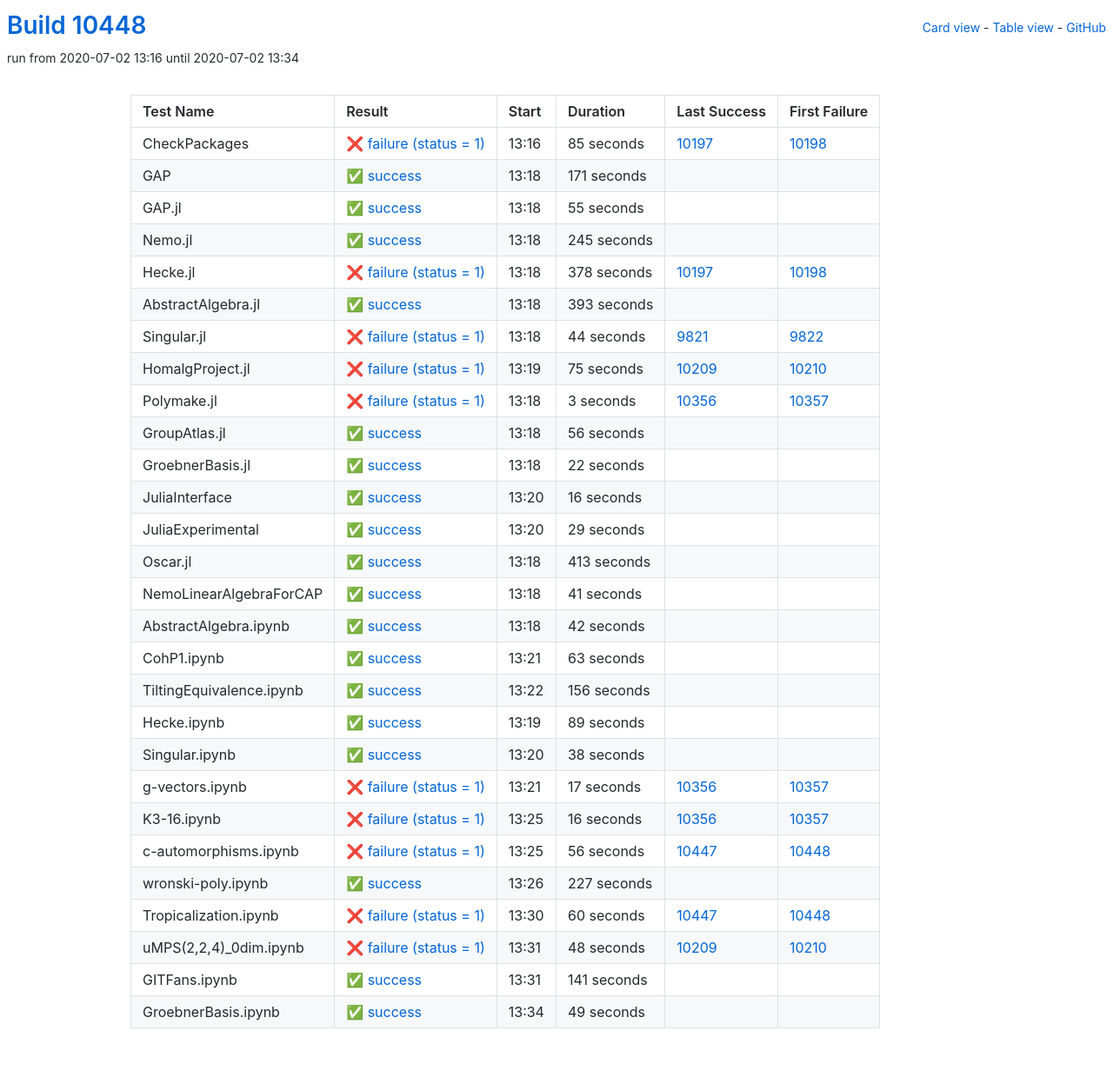
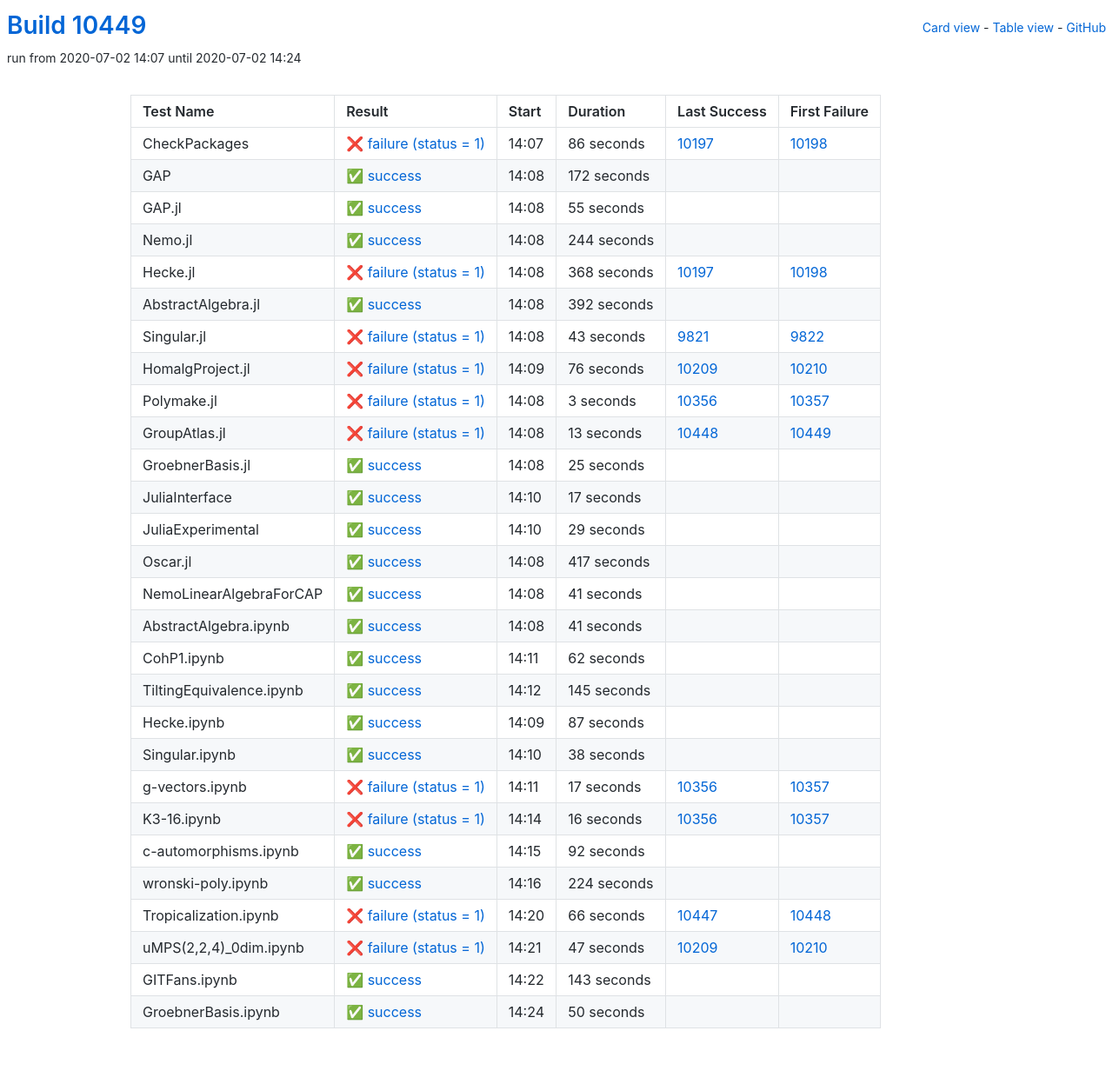
Before and after one commit to oscar-system/oscar-ci-status, a Jekyll site: the page built from table.html, in a window 1280 px wide. Shown: the whole page at 87% size. Built offline with Jekyll 4.4.1, drawn with Linux system fonts in a browser that asks for light colours.

Commit message:
Build #10449

```diff
--- a/_data/ci.yml
+++ b/_data/ci.yml
@@ -1,6 +1,6 @@
 ---
-build: 10448
-build_url: https://oscarci.mathematik.uni-kl.de/job/oscar/10448/
+build: 10449
+build_url: https://oscarci.mathematik.uni-kl.de/job/oscar/10449/
 job: oscar
 organization: oscar-system
 repo: oscar-ci-status
@@ -8,32 +8,32 @@
 tests:
 - name: CheckPackages
   id: checkpackages
-  log: https://oscarci.mathematik.uni-kl.de/job/oscar/10448/artifact/logs/build-10448/CheckPackages.log
-  start: 2020-07-02 13:16
+  log: https://oscarci.mathematik.uni-kl.de/job/oscar/10449/artifact/logs/build-10449/CheckPackages.log
+  start: 2020-07-02 14:07
   success: false
   exitcode: 1
   status: failure
-  duration: 85
+  duration: 86
   last_success: 10197
   last_success_url: https://oscarci.mathematik.uni-kl.de/job/oscar/10197/
   first_failure: 10198
   first_failure_url: https://oscarci.mathematik.uni-kl.de/job/oscar/10198/
 - name: GAP
   id: gap
-  log: https://oscarci.mathematik.uni-kl.de/job/oscar/10448/artifact/logs/build-10448/GAP.log
-  start: 2020-07-02 13:18
+  log: https://oscarci.mathematik.uni-kl.de/job/oscar/10449/artifact/logs/build-10449/GAP.log
+  start: 2020-07-02 14:08
   success: true
   exitcode: 0
   status: success
-  duration: 171
+  duration: 172
   last_success: false
   last_success_url:
   first_failure: false
   first_failure_url:
 - name: GAP.jl
   id: gap-jl
-  log: https://oscarci.mathematik.uni-kl.de/job/oscar/10448/artifact/logs/build-10448/GAP.jl.log
-  start: 2020-07-02 13:18
+  log: https://oscarci.mathematik.uni-kl.de/job/oscar/10449/artifact/logs/build-10449/GAP.jl.log
+  start: 2020-07-02 14:08
   success: true
   exitcode: 0
   status: success
@@ -44,68 +44,68 @@
   first_failure_url:
 - name: Nemo.jl
   id: nemo-jl
-  log: https://oscarci.mathematik.uni-kl.de/job/oscar/10448/artifact/logs/build-10448/Nemo.jl.log
-  start: 2020-07-02 13:18
+  log: https://oscarci.mathematik.uni-kl.de/job/oscar/10449/artifact/logs/build-10449/Nemo.jl.log
+  start: 2020-07-02 14:08
   success: true
   exitcode: 0
   status: success
-  duration: 245
+  duration: 244
   last_success: false
   last_success_url:
   first_failure: false
   first_failure_url:
 - name: Hecke.jl
   id: hecke-jl
-  log: https://oscarci.mathematik.uni-kl.de/job/oscar/10448/artifact/logs/build-10448/Hecke.jl.log
-  start: 2020-07-02 13:18
+  log: https://oscarci.mathematik.uni-kl.de/job/oscar/10449/artifact/logs/build-10449/Hecke.jl.log
+  start: 2020-07-02 14:08
   success: false
   exitcode: 1
   status: failure
-  duration: 378
+  duration: 368
   last_success: 10197
   last_success_url: https://oscarci.mathematik.uni-kl.de/job/oscar/10197/
   first_failure: 10198
   first_failure_url: https://oscarci.mathematik.uni-kl.de/job/oscar/10198/
 - name: AbstractAlgebra.jl
   id: abstractalgebra-jl
-  log: https://oscarci.mathematik.uni-kl.de/job/oscar/10448/artifact/logs/build-10448/AbstractAlgebra.jl.log
-  start: 2020-07-02 13:18
+  log: https://oscarci.mathematik.uni-kl.de/job/oscar/10449/artifact/logs/build-10449/AbstractAlgebra.jl.log
+  start: 2020-07-02 14:08
   success: true
   exitcode: 0
   status: success
-  duration: 393
+  duration: 392
   last_success: false
   last_success_url:
   first_failure: false
   first_failure_url:
 - name: Singular.jl
   id: singular-jl
-  log: https://oscarci.mathematik.uni-kl.de/job/oscar/10448/artifact/logs/build-10448/Singular.jl.log
-  start: 2020-07-02 13:18
+  log: https://oscarci.mathematik.uni-kl.de/job/oscar/10449/artifact/logs/build-10449/Singular.jl.log
+  start: 2020-07-02 14:08
   success: false
   exitcode: 1
   status: failure
-  duration: 44
+  duration: 43
   last_success: 9821
   last_success_url: https://oscarci.mathematik.uni-kl.de/job/oscar/9821/
   first_failure: 9822
   first_failure_url: https://oscarci.mathematik.uni-kl.de/job/oscar/9822/
 - name: HomalgProject.jl
   id: homalgproject-jl
-  log: https://oscarci.mathematik.uni-kl.de/job/oscar/10448/artifact/logs/build-10448/HomalgProject.jl.log
-  start: 2020-07-02 13:19
+  log: https://oscarci.mathematik.uni-kl.de/job/oscar/10449/artifact/logs/build-10449/HomalgProject.jl.log
+  start: 2020-07-02 14:09
   success: false
   exitcode: 1
   status: failure
-  duration: 75
+  duration: 76
   last_success: 10209
   last_success_url: https://oscarci.mathematik.uni-kl.de/job/oscar/10209/
   first_failure: 10210
   first_failure_url: https://oscarci.mathematik.uni-kl.de/job/oscar/10210/
 - name: Polymake.jl
   id: polymake-jl
-  log: https://oscarci.mathematik.uni-kl.de/job/oscar/10448/artifact/logs/build-10448/Polymake.jl.log
-  start: 2020-07-02 13:18
+  log: https://oscarci.mathematik.uni-kl.de/job/oscar/10449/artifact/logs/build-10449/Polymake.jl.log
+  start: 2020-07-02 14:08
   success: false
   exitcode: 1
   status: failure
@@ -116,44 +116,44 @@
   first_failure_url: https://oscarci.mathematik.uni-kl.de/job/oscar/10357/
 - name: GroupAtlas.jl
   id: groupatlas-jl
-  log: https://oscarci.mathematik.uni-kl.de/job/oscar/10448/artifact/logs/build-10448/GroupAtlas.jl.log
-  start: 2020-07-02 13:18
+  log: https://oscarci.mathematik.uni-kl.de/job/oscar/10449/artifact/logs/build-10449/GroupAtlas.jl.log
+  start: 2020-07-02 14:08
+  success: false
+  exitcode: 1
+  status: failure
+  duration: 13
+  last_success: 10448
+  last_success_url: https://oscarci.mathematik.uni-kl.de/job/oscar/10448/
+  first_failure: 10449
+  first_failure_url: https://oscarci.mathematik.uni-kl.de/job/oscar/10449/
+- name: GroebnerBasis.jl
+  id: groebnerbasis-jl
+  log: https://oscarci.mathematik.uni-kl.de/job/oscar/10449/artifact/logs/build-10449/GroebnerBasis.jl.log
+  start: 2020-07-02 14:08
   success: true
   exitcode: 0
   status: success
-  duration: 56
-  last_success: false
-  last_success_url:
-  first_failure: false
-  first_failure_url:
-- name: GroebnerBasis.jl
-  id: groebnerbasis-jl
-  log: https://oscarci.mathematik.uni-kl.de/job/oscar/10448/artifact/logs/build-10448/GroebnerBasis.jl.log
-  start: 2020-07-02 13:18
-  success: true
-  exitcode: 0
-  status: success
-  duration: 22
+  duration: 25
   last_success: false
   last_success_url:
   first_failure: false
   first_failure_url:
 - name: JuliaInterface
   id: juliainterface
-  log: https://oscarci.mathematik.uni-kl.de/job/oscar/10448/artifact/logs/build-10448/JuliaInterface.log
-  start: 2020-07-02 13:20
+  log: https://oscarci.mathematik.uni-kl.de/job/oscar/10449/artifact/logs/build-10449/JuliaInterface.log
+  start: 2020-07-02 14:10
   success: true
   exitcode: 0
   status: success
-  duration: 16
+  duration: 17
   last_success: false
   last_success_url:
   first_failure: false
   first_failure_url:
 - name: JuliaExperimental
   id: juliaexperimental
-  log: https://oscarci.mathematik.uni-kl.de/job/oscar/10448/artifact/logs/build-10448/JuliaExperimental.log
-  start: 2020-07-02 13:20
+  log: https://oscarci.mathematik.uni-kl.de/job/oscar/10449/artifact/logs/build-10449/JuliaExperimental.log
+  start: 2020-07-02 14:10
   success: true
   exitcode: 0
   status: success
@@ -164,20 +164,20 @@
   first_failure_url:
 - name: Oscar.jl
   id: oscar-jl
-  log: https://oscarci.mathematik.uni-kl.de/job/oscar/10448/artifact/logs/build-10448/Oscar.jl.log
-  start: 2020-07-02 13:18
+  log: https://oscarci.mathematik.uni-kl.de/job/oscar/10449/artifact/logs/build-10449/Oscar.jl.log
+  start: 2020-07-02 14:08
   success: true
   exitcode: 0
   status: success
-  duration: 413
+  duration: 417
   last_success: false
   last_success_url:
   first_failure: false
   first_failure_url:
 - name: NemoLinearAlgebraForCAP
   id: nemolinearalgebraforcap
-  log: https://oscarci.mathematik.uni-kl.de/job/oscar/10448/artifact/logs/build-10448/NemoLinearAlgebraForCAP.log
-  start: 2020-07-02 13:18
+  log: https://oscarci.mathematik.uni-kl.de/job/oscar/10449/artifact/logs/build-10449/NemoLinearAlgebraForCAP.log
+  start: 2020-07-02 14:08
   success: true
   exitcode: 0
   status: success
@@ -188,56 +188,56 @@
   first_failure_url:
 - name: AbstractAlgebra.ipynb
   id: abstractalgebra-ipynb
-  log: https://oscarci.mathematik.uni-kl.de/job/oscar/10448/artifact/logs/build-10448/AbstractAlgebra.ipynb.log
-  start: 2020-07-02 13:18
+  log: https://oscarci.mathematik.uni-kl.de/job/oscar/10449/artifact/logs/build-10449/AbstractAlgebra.ipynb.log
+  start: 2020-07-02 14:08
   success: true
   exitcode: 0
   status: success
-  duration: 42
+  duration: 41
   last_success: false
   last_success_url:
   first_failure: false
   first_failure_url:
 - name: CohP1.ipynb
   id: cohp1-ipynb
-  log: https://oscarci.mathematik.uni-kl.de/job/oscar/10448/artifact/logs/build-10448/CohP1.ipynb.log
-  start: 2020-07-02 13:21
+  log: https://oscarci.mathematik.uni-kl.de/job/oscar/10449/artifact/logs/build-10449/CohP1.ipynb.log
+  start: 2020-07-02 14:11
   success: true
   exitcode: 0
   status: success
-  duration: 63
+  duration: 62
   last_success: false
   last_success_url:
   first_failure: false
   first_failure_url:
 - name: TiltingEquivalence.ipynb
   id: tiltingequivalence-ipynb
-  log: https://oscarci.mathematik.uni-kl.de/job/oscar/10448/artifact/logs/build-10448/TiltingEquivalence.ipynb.log
-  start: 2020-07-02 13:22
+  log: https://oscarci.mathematik.uni-kl.de/job/oscar/10449/artifact/logs/build-10449/TiltingEquivalence.ipynb.log
+  start: 2020-07-02 14:12
   success: true
   exitcode: 0
   status: success
-  duration: 156
+  duration: 145
   last_success: false
   last_success_url:
   first_failure: false
   first_failure_url:
 - name: Hecke.ipynb
   id: hecke-ipynb
-  log: https://oscarci.mathematik.uni-kl.de/job/oscar/10448/artifact/logs/build-10448/Hecke.ipynb.log
-  start: 2020-07-02 13:19
+  log: https://oscarci.mathematik.uni-kl.de/job/oscar/10449/artifact/logs/build-10449/Hecke.ipynb.log
+  start: 2020-07-02 14:09
   success: true
   exitcode: 0
   status: success
-  duration: 89
+  duration: 87
   last_success: false
   last_success_url:
   first_failure: false
   first_failure_url:
 - name: Singular.ipynb
   id: singular-ipynb
-  log: https://oscarci.mathematik.uni-kl.de/job/oscar/10448/artifact/logs/build-10448/Singular.ipynb.log
-  start: 2020-07-02 13:20
+  log: https://oscarci.mathematik.uni-kl.de/job/oscar/10449/artifact/logs/build-10449/Singular.ipynb.log
+  start: 2020-07-02 14:10
   success: true
   exitcode: 0
   status: success
@@ -248,8 +248,8 @@
   first_failure_url:
 - name: g-vectors.ipynb
   id: g-vectors-ipynb
-  log: https://oscarci.mathematik.uni-kl.de/job/oscar/10448/artifact/logs/build-10448/g-vectors.ipynb.log
-  start: 2020-07-02 13:21
+  log: https://oscarci.mathematik.uni-kl.de/job/oscar/10449/artifact/logs/build-10449/g-vectors.ipynb.log
+  start: 2020-07-02 14:11
   success: false
   exitcode: 1
   status: failure
@@ -260,8 +260,8 @@
   first_failure_url: https://oscarci.mathematik.uni-kl.de/job/oscar/10357/
 - name: K3-16.ipynb
   id: k3-16-ipynb
-  log: https://oscarci.mathematik.uni-kl.de/job/oscar/10448/artifact/logs/build-10448/K3-16.ipynb.log
-  start: 2020-07-02 13:25
+  log: https://oscarci.mathematik.uni-kl.de/job/oscar/10449/artifact/logs/build-10449/K3-16.ipynb.log
+  start: 2020-07-02 14:14
   success: false
   exitcode: 1
   status: failure
@@ -272,72 +272,72 @@
   first_failure_url: https://oscarci.mathematik.uni-kl.de/job/oscar/10357/
 - name: c-automorphisms.ipynb
   id: c-automorphisms-ipynb
-  log: https://oscarci.mathematik.uni-kl.de/job/oscar/10448/artifact/logs/build-10448/c-automorphisms.ipynb.log
-  start: 2020-07-02 13:25
-  success: false
-  exitcode: 1
-  status: failure
-  duration: 56
-  last_success: 10447
-  last_success_url: https://oscarci.mathematik.uni-kl.de/job/oscar/10447/
-  first_failure: 10448
-  first_failure_url: https://oscarci.mathematik.uni-kl.de/job/oscar/10448/
-- name: wronski-poly.ipynb
-  id: wronski-poly-ipynb
-  log: https://oscarci.mathematik.uni-kl.de/job/oscar/10448/artifact/logs/build-10448/wronski-poly.ipynb.log
-  start: 2020-07-02 13:26
+  log: https://oscarci.mathematik.uni-kl.de/job/oscar/10449/artifact/logs/build-10449/c-automorphisms.ipynb.log
+  start: 2020-07-02 14:15
   success: true
   exitcode: 0
   status: success
-  duration: 227
+  duration: 92
+  last_success: false
+  last_success_url:
+  first_failure: false
+  first_failure_url:
+- name: wronski-poly.ipynb
+  id: wronski-poly-ipynb
+  log: https://oscarci.mathematik.uni-kl.de/job/oscar/10449/artifact/logs/build-10449/wronski-poly.ipynb.log
+  start: 2020-07-02 14:16
+  success: true
+  exitcode: 0
+  status: success
+  duration: 224
   last_success: false
   last_success_url:
   first_failure: false
   first_failure_url:
 - name: Tropicalization.ipynb
   id: tropicalization-ipynb
-  log: https://oscarci.mathematik.uni-kl.de/job/oscar/10448/artifact/logs/build-10448/Tropicalization.ipynb.log
-  start: 2020-07-02 13:30
+  log: https://oscarci.mathematik.uni-kl.de/job/oscar/10449/artifact/logs/build-10449/Tropicalization.ipynb.log
+  start: 2020-07-02 14:20
   success: false
   exitcode: 1
   status: failure
-  duration: 60
+  duration: 66
   last_success: 10447
   last_success_url: https://oscarci.mathematik.uni-kl.de/job/oscar/10447/
   first_failure: 10448
   first_failure_url: https://oscarci.mathematik.uni-kl.de/job/oscar/10448/
 - name: uMPS(2,2,4)_0dim.ipynb
   id: umps-2-2-4-0dim-ipynb
-  log: https://oscarci.mathematik.uni-kl.de/job/oscar/10448/artifact/logs/build-10448/uMPS-2-2-4-_0dim.ipynb.log
-  start: 2020-07-02 13:31
+  log: https://oscarci.mathematik.uni-kl.de/job/oscar/10449/artifact/logs/build-10449/uMPS-2-2-4-_0dim.ipynb.log
+  start: 2020-07-02 14:21
   success: false
   exitcode: 1
   status: failure
-  duration: 48
+  duration: 47
   last_success: 10209
   last_success_url: https://oscarci.mathematik.uni-kl.de/job/oscar/10209/
   first_failure: 10210
   first_failure_url: https://oscarci.mathematik.uni-kl.de/job/oscar/10210/
 - name: GITFans.ipynb
   id: gitfans-ipynb
-  log: https://oscarci.mathematik.uni-kl.de/job/oscar/10448/artifact/logs/build-10448/GITFans.ipynb.log
-  start: 2020-07-02 13:31
+  log: https://oscarci.mathematik.uni-kl.de/job/oscar/10449/artifact/logs/build-10449/GITFans.ipynb.log
+  start: 2020-07-02 14:22
   success: true
   exitcode: 0
   status: success
-  duration: 141
+  duration: 143
   last_success: false
   last_success_url:
   first_failure: false
   first_failure_url:
 - name: GroebnerBasis.ipynb
   id: groebnerbasis-ipynb
-  log: https://oscarci.mathematik.uni-kl.de/job/oscar/10448/artifact/logs/build-10448/GroebnerBasis.ipynb.log
-  start: 2020-07-02 13:34
+  log: https://oscarci.mathematik.uni-kl.de/job/oscar/10449/artifact/logs/build-10449/GroebnerBasis.ipynb.log
+  start: 2020-07-02 14:24
   success: true
   exitcode: 0
   status: success
-  duration: 49
+  duration: 50
   last_success: false
   last_success_url:
   first_failure: false
```
Also changed, not shown: README.md.
